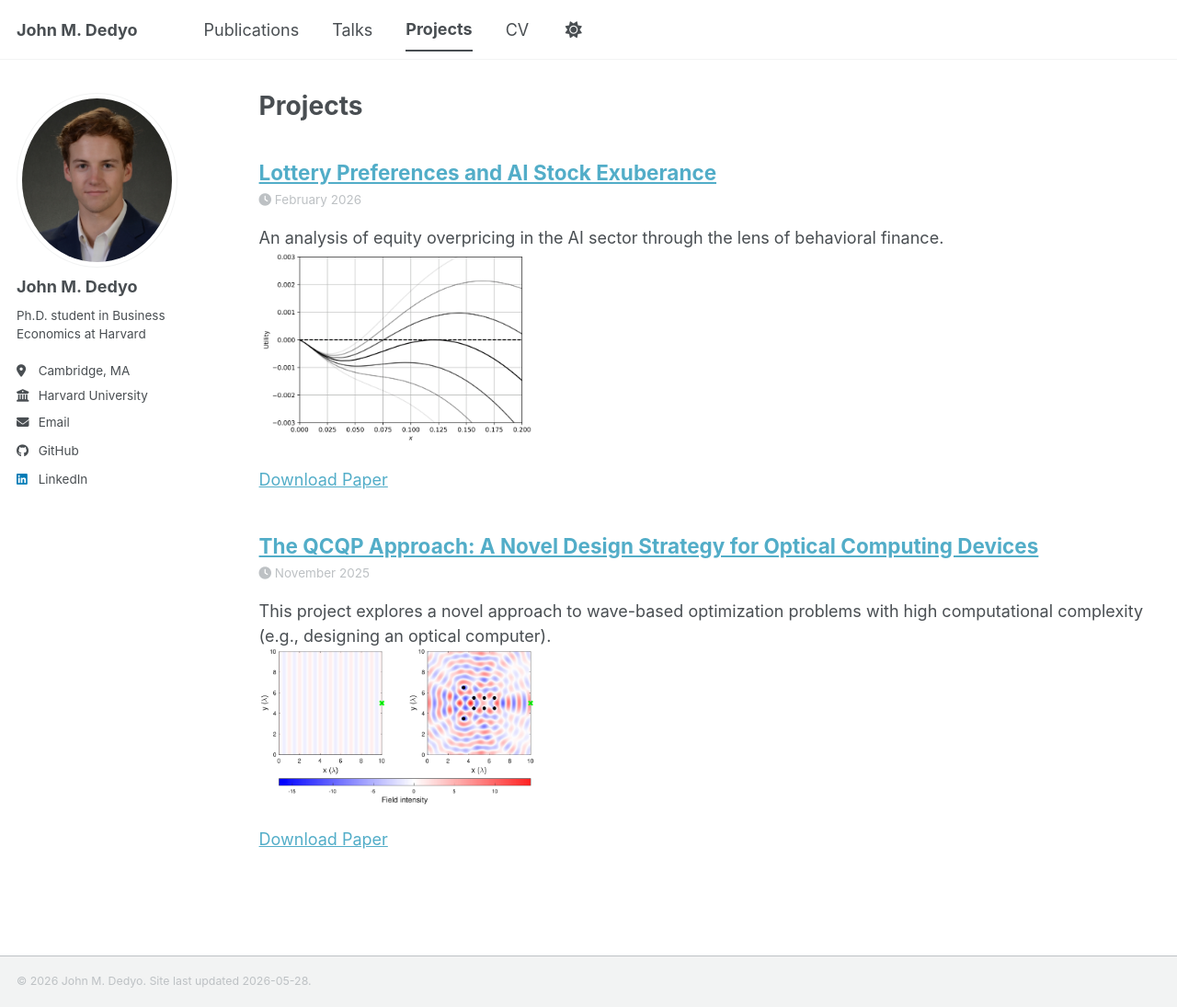
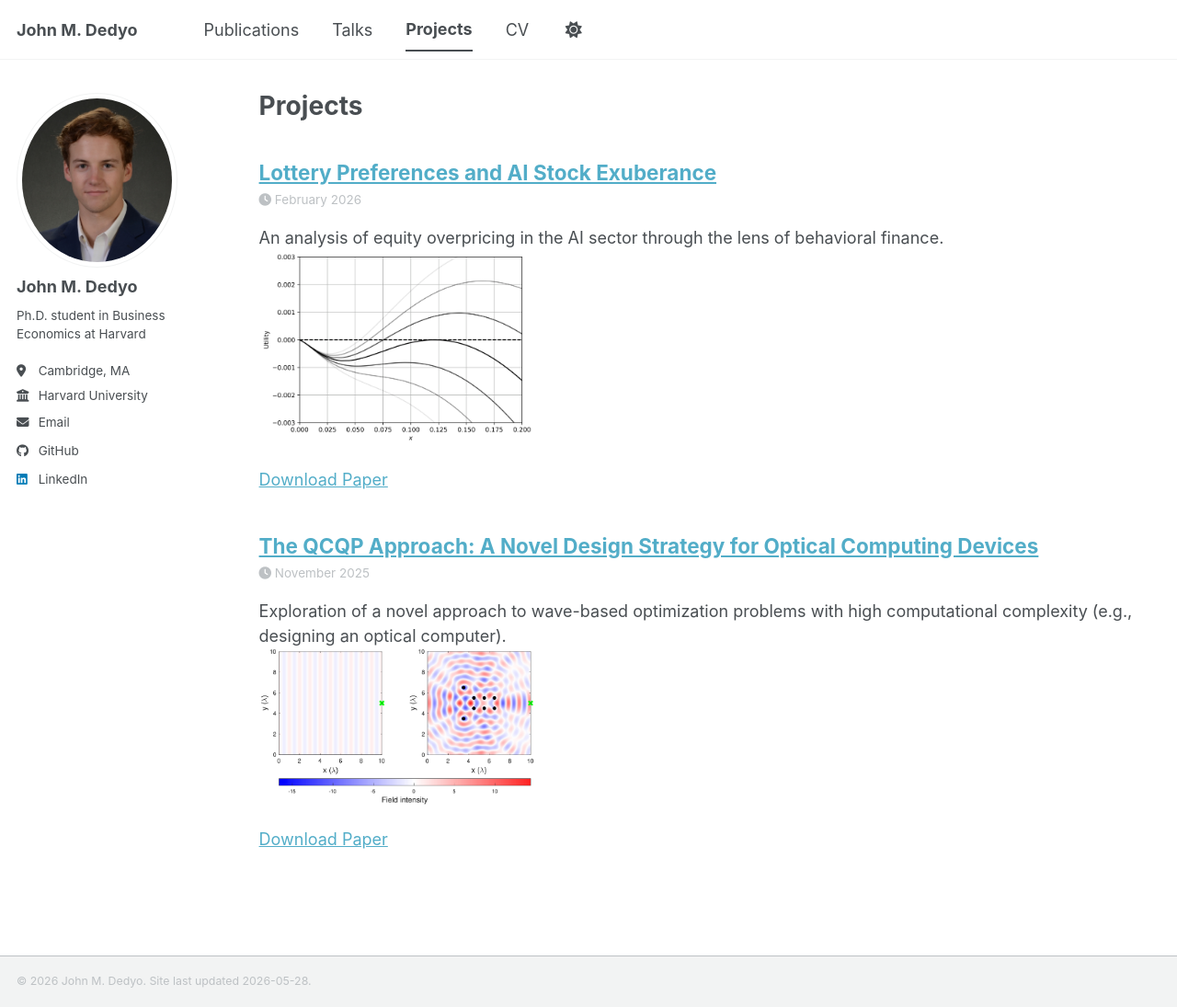
Before and after one commit to johndedyo/johndedyo.github.io, a Jekyll site: the page built from _pages/portfolio.html, in a window 1280 px wide and 1095 px high. Shown: the whole window at 92% size. Built offline with Jekyll 4.4.1, drawn with Linux system fonts in a browser that asks for light colours; a script bundle is joined from its source files by our own code; library files that are not in the unit come from our copies.

Commit message:
Update 2025-11-06_qcqp.md

```diff
--- a/_portfolio/2025-11-06_qcqp.md
+++ b/_portfolio/2025-11-06_qcqp.md
@@ -1,6 +1,6 @@
 ---
 title: "The QCQP Approach: A Novel Design Strategy for Optical Computing Devices"
-excerpt: "This project explores a novel approach to wave-based optimization problems with high computational complexity (e.g., designing an optical computer).<br/><img src='/images/qcqp/naked_demo_opt.png' width='300'>"
+excerpt: "Exploration of a novel approach to wave-based optimization problems with high computational complexity (e.g., designing an optical computer).<br/><img src='/images/qcqp/naked_demo_opt.png' width='300'>"
 collection: portfolio
 date: 2025-11-06
 paperurl: 'https://jdedyo.github.io/files/qcqp/Dedyo_Goldwater_Research_Essay.pdf'
```
